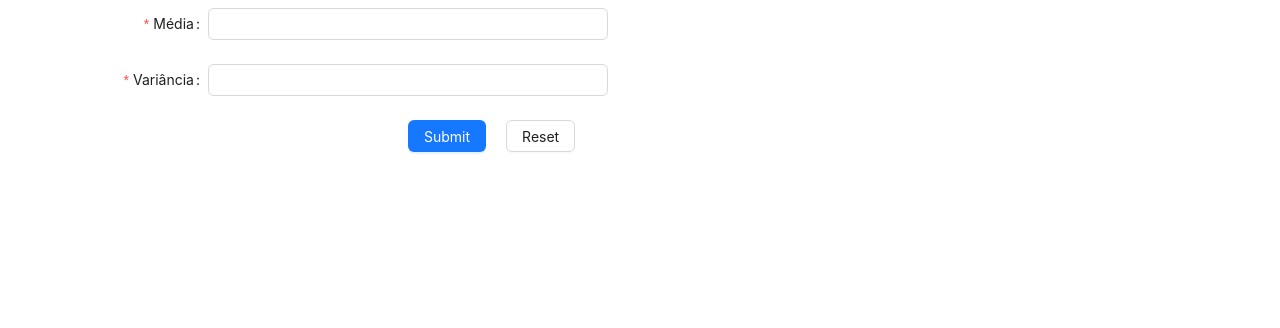
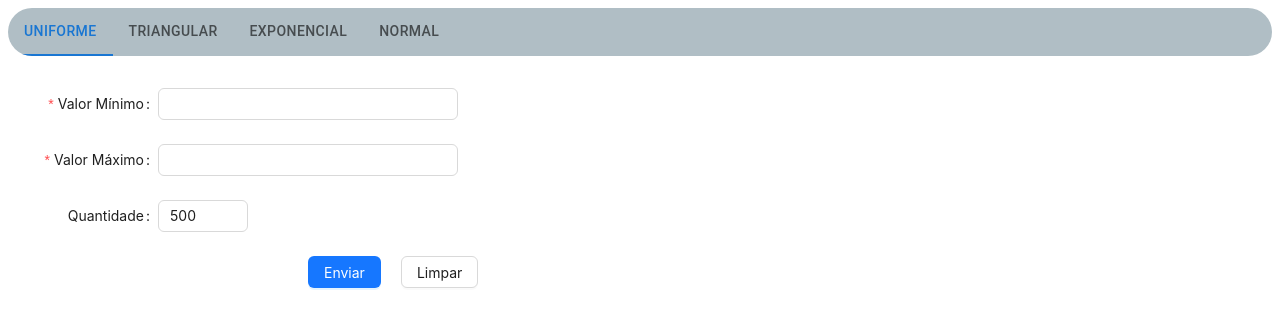
Before and after one commit to edutdutra/simulation-data-generator, a React (Vite) app: page / in a window 1280 px wide. Shown: the top 328 px of the page. Built offline with nearby package versions, Linux system fonts and the light colour scheme.

Commit message:
add number of values in file input]

```diff
--- a/package.json
+++ b/package.json
@@ -9,6 +9,10 @@
     "preview": "vite preview"
   },
   "dependencies": {
+    "@emotion/react": "^11.10.6",
+    "@emotion/styled": "^11.10.6",
+    "@mui/icons-material": "^5.11.16",
+    "@mui/material": "^5.12.0",
     "antd": "^5.4.0",
     "react": "^18.2.0",
     "react-dom": "^18.2.0"
--- a/src/App.tsx
+++ b/src/App.tsx
@@ -1,6 +1,5 @@
-import {Layout} from "antd";
-import {GenericHeader} from "./components/GenericHeader";
-import {SideMenu} from "./components/SideMenu";
+import {SyntheticEvent, useState} from "react";
+import {Box, Tab, Tabs} from "@mui/material";
 
 import {Uniform} from "./pages/Uniform";
 import {Triangulate} from "./pages/Triangulate";
@@ -9,15 +8,41 @@ import {Normal} from "./pages/Normal";
 
 
 function App() {
+    const [value, setValue] = useState(0);
 
-  return (
-      <div>
-          {/*<Uniform />*/}
-          {/*<Triangulate />*/}
-          {/*<Exponential />*/}
-          <Normal />
-      </div>
-  )
+    const handleChange = (event: SyntheticEvent, newValue: number) => {
+        setValue(newValue);
+    };
+
+    return (
+        <div>
+            <Tabs value={value} onChange={handleChange} sx={{bgcolor: '#b0bec5', borderRadius: 50}}>
+                <Tab label="Uniforme"/>
+                <Tab label="Triangular"/>
+                <Tab label="Exponencial"/>
+                <Tab label="Normal"/>
+            </Tabs>
+
+            <Box paddingY={4}>
+                <Box hidden={value !== 0}>
+                    <Uniform/>
+                </Box>
+
+                <Box hidden={value !== 1}>
+                    <Triangulate/>
+                </Box>
+
+                <Box hidden={value !== 2}>
+                    <Exponential/>
+                </Box>
+
+                <Box hidden={value !== 3}>
+                    <Normal/>
+                </Box>
+            </Box>
+
+        </div>
+    )
 }
 
 export default App
--- a/src/pages/Exponential.tsx
+++ b/src/pages/Exponential.tsx
@@ -1,22 +1,24 @@
-import {Button, Form, Input} from "antd";
+import {Button, Form, Input, InputNumber} from "antd";
 import {useState} from "react";
 import {generateFile} from "../utils/fileGenerator";
 
 export function Exponential() {
-    const [numberOfValues, setNumberOfValues] = useState(10);
+    const [numberOfValues, setNumberOfValues] = useState(500);
     const [form] = Form.useForm();
 
     const layout = {
-        labelCol: {span: 8},
-        wrapperCol: {span: 16},
+        labelCol: {span: 6},
+        wrapperCol: {span: 12},
     };
 
     const tailLayout = {
-        wrapperCol: {offset: 16},
+        wrapperCol: {offset: 12},
     };
 
     function onReset() {
         form.resetFields();
+        setNumberOfValues(500)
+
     }
 
     function onFinish(values: any) {
@@ -29,11 +31,15 @@ export function Exponential() {
             fileData.push('\n' + JSON.stringify(getExponentialData(parseInt(average)), null, 2))
         }
 
-        generateFile(fileData, 'exponential-data.txt');
+        generateFile(fileData, 'exponential-data.dft');
     }
 
     function getExponentialData(average: number) {
         return -average * Math.log(Math.random());
+    }
+
+    function handleChangeNumberOfValues(newValue: any) {
+        setNumberOfValues(newValue)
     }
 
     return (
@@ -49,12 +55,16 @@ export function Exponential() {
                     <Input type="number"/>
                 </Form.Item>
 
-                <Form.Item {...tailLayout} style={{}}>
+                <Form.Item name="amount" label="Quantidade" initialValue={500}>
+                    <InputNumber min={1} value={numberOfValues} onChange={handleChangeNumberOfValues} />
+                </Form.Item>
+
+                <Form.Item {...tailLayout}>
                     <Button type="primary" htmlType="submit">
-                        Submit
+                        Enviar
                     </Button>
                     <Button htmlType="button" onClick={onReset} style={{marginLeft: 20}}>
-                        Reset
+                        Limpar
                     </Button>
                 </Form.Item>
             </Form>
--- a/src/pages/Normal.tsx
+++ b/src/pages/Normal.tsx
@@ -1,22 +1,23 @@
-import {Button, Form, Input} from "antd";
+import {Button, Form, Input, InputNumber} from "antd";
 import {generateFile} from "../utils/fileGenerator";
 import {useState} from "react";
 
 export function Normal() {
-    const [numberOfValues, setNumberOfValues] = useState(10);
+    const [numberOfValues, setNumberOfValues] = useState(500);
     const [form] = Form.useForm();
 
     const layout = {
-        labelCol: {span: 8},
-        wrapperCol: {span: 16},
+        labelCol: {span: 6},
+        wrapperCol: {span: 12},
     };
 
     const tailLayout = {
-        wrapperCol: {offset: 16},
+        wrapperCol: {offset: 12},
     };
 
     function onReset() {
         form.resetFields();
+        setNumberOfValues(500)
     }
 
     function onFinish(values: any) {
@@ -29,7 +30,7 @@ export function Normal() {
             fileData.push('\n' + JSON.stringify(getNormalData(parseInt(average), parseInt(variance)), null, 2))
         }
 
-        generateFile(fileData, 'normal-data.txt');
+        generateFile(fileData, 'normal-data.dft');
     }
 
     function getNormalData(average: number, variance: number) {
@@ -37,6 +38,10 @@ export function Normal() {
         const z = Math.sqrt(-2 * Math.log(random * Math.sin(2 * Math.PI * random)))
 
         return average + (variance * z);
+    }
+
+    function handleChangeNumberOfValues(newValue: any) {
+        setNumberOfValues(newValue)
     }
 
     return (
@@ -56,12 +61,16 @@ export function Normal() {
                     <Input type="number"/>
                 </Form.Item>
 
-                <Form.Item {...tailLayout} style={{}}>
+                <Form.Item name="amount" label="Quantidade" initialValue={500}>
+                    <InputNumber min={1} value={numberOfValues} onChange={handleChangeNumberOfValues} />
+                </Form.Item>
+
+                <Form.Item {...tailLayout}>
                     <Button type="primary" htmlType="submit">
-                        Submit
+                        Enviar
                     </Button>
                     <Button htmlType="button" onClick={onReset} style={{marginLeft: 20}}>
-                        Reset
+                        Limpar
                     </Button>
                 </Form.Item>
             </Form>
--- a/src/pages/Triangulate.tsx
+++ b/src/pages/Triangulate.tsx
@@ -1,22 +1,23 @@
-import {Button, Form, Input} from "antd";
+import {Button, Form, Input, InputNumber} from "antd";
 import {generateFile} from "../utils/fileGenerator";
 import {useState} from "react";
 
 export function Triangulate() {
-    const [numberOfValues, setNumberOfValues] = useState(10);
+    const [numberOfValues, setNumberOfValues] = useState(500);
     const [form] = Form.useForm();
 
     const layout = {
-        labelCol: {span: 8},
-        wrapperCol: {span: 16},
+        labelCol: {span: 6},
+        wrapperCol: {span: 12},
     };
 
     const tailLayout = {
-        wrapperCol: {offset: 16},
+        wrapperCol: {offset: 12},
     };
 
     function onReset() {
         form.resetFields();
+        setNumberOfValues(500)
     }
 
     function onFinish(values: any) {
@@ -31,7 +32,7 @@ export function Triangulate() {
             fileData.push('\n' + JSON.stringify(getExponentialData(a, b, c), null, 2))
         }
 
-        generateFile(fileData, 'triangulate-data.txt');
+        generateFile(fileData, 'triangulate-data.dft');
     }
 
     function getExponentialData(a: number, b: number, c: number,) {
@@ -47,6 +48,10 @@ export function Triangulate() {
 
             return a + Math.sqrt(sqrtValue);
         }
+    }
+
+    function handleChangeNumberOfValues(newValue: any) {
+        setNumberOfValues(newValue)
     }
 
     return (
@@ -70,12 +75,16 @@ export function Triangulate() {
                     <Input type="number"/>
                 </Form.Item>
 
+                <Form.Item name="amount" label="Quantidade" initialValue={500}>
+                    <InputNumber min={1} value={numberOfValues} onChange={handleChangeNumberOfValues} />
+                </Form.Item>
+
                 <Form.Item {...tailLayout} style={{}}>
                     <Button type="primary" htmlType="submit">
-                        Submit
+                        Enviar
                     </Button>
                     <Button htmlType="button" onClick={onReset} style={{marginLeft: 20}}>
-                        Reset
+                        Limpar
                     </Button>
                 </Form.Item>
             </Form>
--- a/src/pages/Uniform.tsx
+++ b/src/pages/Uniform.tsx
@@ -1,23 +1,24 @@
 import {useState} from "react";
-import {Button, Form, Input} from "antd";
+import {Button, Form, Input, InputNumber} from "antd";
 import {generateFile} from "../utils/fileGenerator";
 
 export function Uniform() {
-    const [numberOfValues, setNumberOfValues] = useState(10);
+    const [numberOfValues, setNumberOfValues] = useState(500);
     const [form] = Form.useForm();
 
 
     const layout = {
-        labelCol: {span: 8},
-        wrapperCol: {span: 16},
+        labelCol: {span: 6},
+        wrapperCol: {span: 12},
     };
 
     const tailLayout = {
-        wrapperCol: {offset: 16},
+        wrapperCol: {offset: 12},
     };
 
     function onReset() {
         form.resetFields();
+        setNumberOfValues(500)
     }
 
     function onFinish(values: any) {
@@ -30,11 +31,15 @@ export function Uniform() {
             fileData.push('\n' + JSON.stringify(getUniformData(parseInt(a), parseInt(b)), null, 2))
         }
 
-        generateFile(fileData, 'uniform-data.txt');
+        generateFile(fileData, 'uniform-data.dft');
     }
 
     function getUniformData(a: number, b: number) {
         return a + (b - a) * Math.random();
+    }
+
+    function handleChangeNumberOfValues(newValue: any) {
+        setNumberOfValues(newValue)
     }
 
     return (
@@ -54,12 +59,16 @@ export function Uniform() {
                     <Input type="number"/>
                 </Form.Item>
 
+                <Form.Item name="amount" label="Quantidade" initialValue={500}>
+                    <InputNumber min={1} value={numberOfValues} onChange={handleChangeNumberOfValues} />
+                </Form.Item>
+
                 <Form.Item {...tailLayout} style={{}}>
                     <Button type="primary" htmlType="submit">
-                        Submit
+                        Enviar
                     </Button>
                     <Button htmlType="button" onClick={onReset} style={{marginLeft: 20}}>
-                        Reset
+                        Limpar
                     </Button>
                 </Form.Item>
             </Form>
```
Also changed, not shown: src/components/GenericHeader.tsx (deleted, +0 -19 lines), src/components/SideMenu.tsx (deleted, +0 -26 lines).
